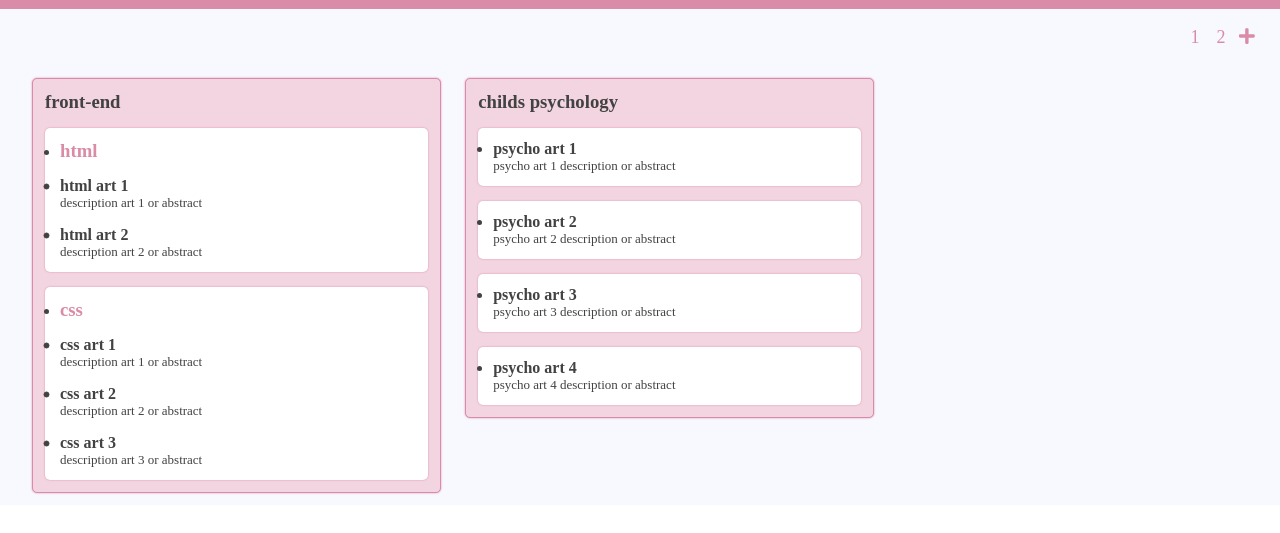
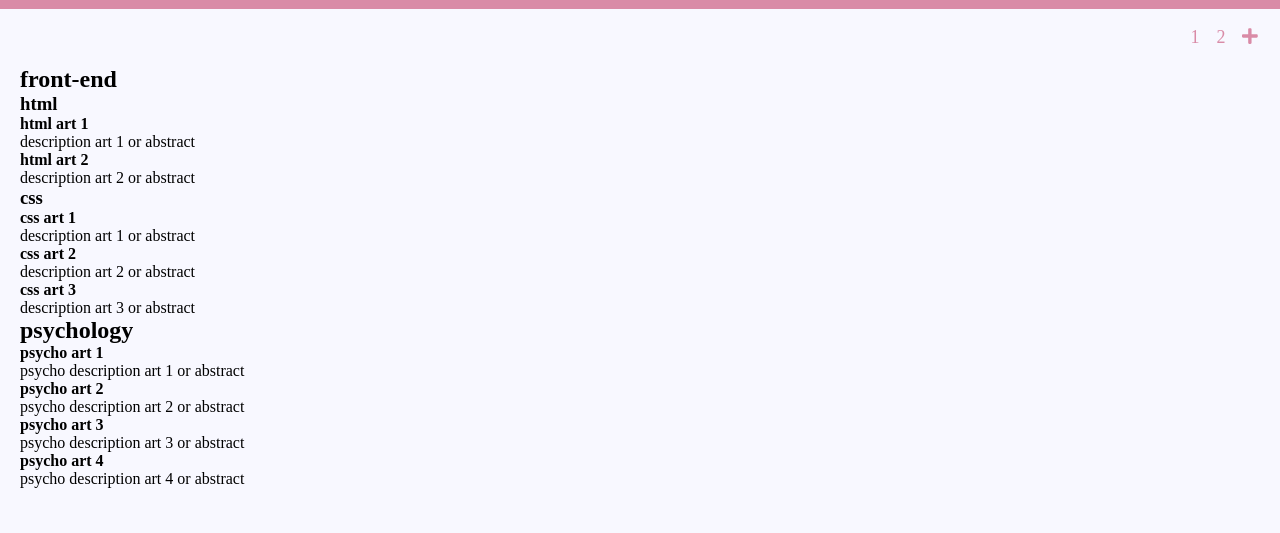
Before and after one commit to marcjnn/be-my-bookmark, a React app: page / in a window 1280 px wide. Shown: the part 41-574 px from the top of the page. Built offline with nearby package versions, Linux system fonts and the light colour scheme.

Commit message:
create component structure for main

```diff
--- a/src/components/App.js
+++ b/src/components/App.js
@@ -1,12 +1,32 @@
 import "./App.scss";
+
+import data from "../data/store.js";
+
 import Header from "./Header";
-import Main from "./Main";
+// import Main from "./Main";
+import TopicList from "./TopicList";
+import { useState } from "react";
+
+import { FontAwesomeIcon } from "@fortawesome/react-fontawesome";
+import { faPlus } from "@fortawesome/free-solid-svg-icons";
 
 function App() {
+  const [boards] = useState(data);
+  const plusIcon = <FontAwesomeIcon icon={faPlus} />;
   return (
     <>
       <Header />
-      <Main />
+
+      <main className="main">
+        <nav className="main__menu">
+          <ul className="menu">
+            <li className="menu__item">1</li>
+            <li className="menu__item">2</li>
+            <li className="menu__item">{plusIcon}</li>
+          </ul>
+        </nav>
+        <TopicList boards={boards} />
+      </main>
     </>
   );
 }
--- a/src/components/App.scss
+++ b/src/components/App.scss
@@ -0,0 +1,120 @@
+// MAIN
+
+.main {
+  height: 100vh;
+  background-color: #f8f8ff;
+  // margin-top: 50px;
+  padding: 50px 20px 0px;
+  &__menu {
+    margin: 15px 0;
+    text-align: right;
+  }
+  .menu {
+    list-style-type: none;
+    display: inline-flex;
+    text-align: center;
+    &__item {
+      width: 26px;
+      padding: 3px 5px;
+      color: #d98ba7;
+      font-size: 18px;
+      font-weight: 200;
+      &:hover {
+        background-color: #f2d5e0;
+        border-radius: 8px;
+      }
+      &:last-child {
+        padding: 3px 0 3px 5px;
+      }
+    }
+  }
+}
+
+.subMenu {
+  /* width: 100%; */
+  text-align: right;
+  padding-top: 15px;
+}
+
+.subMenu > ul {
+  color: #d98ba7;
+}
+
+.subMenu > ul > li:hover {
+  background-color: #f2d5e0;
+  border-radius: 20px;
+}
+
+/* MAIN - section */
+
+.personalMain {
+  width: 100vw;
+  min-height: 100vh;
+
+  /* display: flex;
+  flex-wrap: wrap;
+  justify-content: center; */
+  /* align-items: flex-start; */
+}
+
+/* .boards {
+  width: 100%;
+} */
+
+/* .boards div:first-child {
+  margin-top: 78px;
+} */
+
+.newBoard {
+  width: 100%;
+  box-sizing: border-box;
+  border: 1px solid #d98ba7;
+  border-radius: 5px;
+  background-color: #f2d5e0;
+  margin: 15px 0px;
+  padding: 12px;
+  box-shadow: 0px 0px 2px #d98ba7;
+}
+
+.newBoard > ul {
+  color: #424242;
+  padding: 12px 15px;
+  border-radius: 5px;
+  background-color: white;
+  box-shadow: 0px 0px 2px #d98ba7;
+}
+
+h3.boardName {
+  color: #424242;
+}
+
+h3.boardSectionName {
+  color: #d98ba7;
+}
+
+ul.bookmarks,
+ul.boardSection {
+  margin-top: 15px;
+}
+
+.bmDescription {
+  font-size: 13px;
+}
+
+@media all and (min-width: 768px) {
+  .boards {
+    display: flex;
+    align-items: flex-start;
+  }
+
+  .newBoard {
+    width: 50%;
+    margin: 12px;
+  }
+}
+
+@media all and (min-width: 1200px) {
+  .newBoard {
+    width: 33%;
+  }
+}
--- /dev/null
+++ b/src/components/Board.js
@@ -0,0 +1,19 @@
+import Bookmark from "./Bookmark";
+
+const Board = (props) => {
+  const pins = props.board.pins.map((pin) => {
+    return (
+      <li>
+        <Bookmark pin={pin} />
+      </li>
+    );
+  });
+  return (
+    <>
+      <h3>{props.board.title}</h3>
+      <ul>{pins}</ul>
+    </>
+  );
+};
+
+export default Board;
--- /dev/null
+++ b/src/components/Bookmark.js
@@ -0,0 +1,10 @@
+const Bookmark = (props) => {
+  return (
+    <>
+      <h4>{props.pin.title}</h4>
+      <p>{props.pin.notes}</p>
+    </>
+  );
+};
+
+export default Bookmark;
--- a/src/components/Main.js
+++ b/src/components/Main.js
@@ -1,9 +1,11 @@
 import "./Main.scss";
+
+import TopicList from "./TopicList";
 
 import { FontAwesomeIcon } from "@fortawesome/react-fontawesome";
 import { faPlus } from "@fortawesome/free-solid-svg-icons";
 
-const Main = () => {
+const Main = (props) => {
   const plusIcon = <FontAwesomeIcon icon={faPlus} />;
   return (
     <main className="main">
@@ -14,96 +16,7 @@ const Main = () => {
           <li className="menu__item">{plusIcon}</li>
         </ul>
       </nav>
-      <section className="boards column">
-        <div className="newBoard">
-          <h3 className="boardName">front-end</h3>
-          <ul className="boardSection">
-            <li>
-              <h3 className="boardSectionName">html</h3>
-            </li>
-            <li>
-              <ul className="bookmarks">
-                <li>
-                  <h4 className="bmTitle">html art 1</h4>
-                  <p className="bmDescription">description art 1 or abstract</p>
-                </li>
-              </ul>
-            </li>
-            <li>
-              <ul className="bookmarks">
-                <li>
-                  <h4 className="bmTitle">html art 2</h4>
-                  <p className="bmDescription">description art 2 or abstract</p>
-                </li>
-              </ul>
-            </li>
-          </ul>
-          <ul className="boardSection">
-            <li>
-              <h3 className="boardSectionName">css</h3>
-            </li>
-            <li>
-              <ul className="bookmarks">
-                <li>
-                  <h4 className="bmTitle">css art 1</h4>
-                  <p className="bmDescription">description art 1 or abstract</p>
-                </li>
-              </ul>
-            </li>
-            <li>
-              <ul className="bookmarks">
-                <li>
-                  <h4 className="bmTitle">css art 2</h4>
-                  <p className="bmDescription">description art 2 or abstract</p>
-                </li>
-              </ul>
-            </li>
-            <li>
-              <ul className="bookmarks">
-                <li>
-                  <h4 className="bmTitle">css art 3</h4>
-                  <p className="bmDescription">description art 3 or abstract</p>
-                </li>
-              </ul>
-            </li>
-          </ul>
-        </div>
-        <div className="newBoard">
-          <h3 className="boardName">childs psychology</h3>
-          <ul className="bookmarks">
-            <li>
-              <h4 className="bmTitle">psycho art 1</h4>
-              <p className="bmDescription">
-                psycho art 1 description or abstract
-              </p>
-            </li>
-          </ul>
-          <ul className="bookmarks">
-            <li>
-              <h4 className="bmTitle">psycho art 2</h4>
-              <p className="bmDescription">
-                psycho art 2 description or abstract
-              </p>
-            </li>
-          </ul>
-          <ul className="bookmarks">
-            <li>
-              <h4 className="bmTitle">psycho art 3</h4>
-              <p className="bmDescription">
-                psycho art 3 description or abstract
-              </p>
-            </li>
-          </ul>
-          <ul className="bookmarks">
-            <li>
-              <h4 className="bmTitle">psycho art 4</h4>
-              <p className="bmDescription">
-                psycho art 4 description or abstract
-              </p>
-            </li>
-          </ul>
-        </div>
-      </section>
+      <TopicList boards={props.boards} />
     </main>
   );
 };
--- a/src/components/Main.scss
+++ b/src/components/Main.scss
@@ -1,6 +1,7 @@
 @import "../style/reset.scss";
 
 .main {
+  height: 100vh;
   background-color: #f8f8ff;
   // margin-top: 50px;
   padding: 50px 20px 0px;
@@ -21,6 +22,9 @@
       &:hover {
         background-color: #f2d5e0;
         border-radius: 8px;
+      }
+      &:last-child {
+        padding: 3px 0 3px 5px;
       }
     }
   }
--- /dev/null
+++ b/src/components/Topic.js
@@ -0,0 +1,111 @@
+import Board from "./Board";
+
+const Topic = (props) => {
+  const boards = props.topic.boards.map((board) => {
+    return (
+      <li>
+        <Board board={board} />
+      </li>
+    );
+  });
+  return (
+    <section>
+      <h2>{props.topic.name}</h2>
+      <ul>{boards}</ul>
+    </section>
+  );
+};
+
+export default Topic;
+{
+  /* <section className="boards column">
+        <div className="newBoard">
+          <h3 className="boardName">front-end</h3>
+          <ul className="boardSection">
+            <li>
+              <h3 className="boardSectionName">html</h3>
+            </li>
+            <li>
+              <ul className="bookmarks">
+                <li>
+                  <h4 className="bmTitle">html art 1</h4>
+                  <p className="bmDescription">description art 1 or abstract</p>
+                </li>
+              </ul>
+            </li>
+            <li>
+              <ul className="bookmarks">
+                <li>
+                  <h4 className="bmTitle">html art 2</h4>
+                  <p className="bmDescription">description art 2 or abstract</p>
+                </li>
+              </ul>
+            </li>
+          </ul>
+          <ul className="boardSection">
+            <li>
+              <h3 className="boardSectionName">css</h3>
+            </li>
+            <li>
+              <ul className="bookmarks">
+                <li>
+                  <h4 className="bmTitle">css art 1</h4>
+                  <p className="bmDescription">description art 1 or abstract</p>
+                </li>
+              </ul>
+            </li>
+            <li>
+              <ul className="bookmarks">
+                <li>
+                  <h4 className="bmTitle">css art 2</h4>
+                  <p className="bmDescription">description art 2 or abstract</p>
+                </li>
+              </ul>
+            </li>
+            <li>
+              <ul className="bookmarks">
+                <li>
+                  <h4 className="bmTitle">css art 3</h4>
+                  <p className="bmDescription">description art 3 or abstract</p>
+                </li>
+              </ul>
+            </li>
+          </ul>
+        </div>
+        <div className="newBoard">
+          <h3 className="boardName">childs psychology</h3>
+          <ul className="bookmarks">
+            <li>
+              <h4 className="bmTitle">psycho art 1</h4>
+              <p className="bmDescription">
+                psycho art 1 description or abstract
+              </p>
+            </li>
+          </ul>
+          <ul className="bookmarks">
+            <li>
+              <h4 className="bmTitle">psycho art 2</h4>
+              <p className="bmDescription">
+                psycho art 2 description or abstract
+              </p>
+            </li>
+          </ul>
+          <ul className="bookmarks">
+            <li>
+              <h4 className="bmTitle">psycho art 3</h4>
+              <p className="bmDescription">
+                psycho art 3 description or abstract
+              </p>
+            </li>
+          </ul>
+          <ul className="bookmarks">
+            <li>
+              <h4 className="bmTitle">psycho art 4</h4>
+              <p className="bmDescription">
+                psycho art 4 description or abstract
+              </p>
+            </li>
+          </ul>
+        </div>
+      </section> */
+}
--- /dev/null
+++ b/src/components/TopicList.js
@@ -0,0 +1,10 @@
+import Topic from "./Topic";
+
+const TopicList = (props) => {
+  const topics = props.boards.map((topic) => {
+    return <Topic topic={topic} />;
+  });
+  return <>{topics}</>;
+};
+
+export default TopicList;
--- /dev/null
+++ b/src/data/store.js
@@ -0,0 +1,85 @@
+const data = [
+  {
+    name: "front-end",
+    boards: [
+      {
+        title: "html",
+        pins: [
+          {
+            title: "html art 1",
+            url: "",
+            tags: "",
+            notes: "description art 1 or abstract",
+          },
+          {
+            title: "html art 2",
+            url: "",
+            tags: "",
+            notes: "description art 2 or abstract",
+          },
+        ],
+      },
+      {
+        title: "css",
+        pins: [
+          {
+            title: "css art 1",
+            url: "",
+            tags: "",
+            notes: "description art 1 or abstract",
+          },
+          {
+            title: "css art 2",
+            url: "",
+            tags: "",
+            notes: "description art 2 or abstract",
+          },
+          {
+            title: "css art 3",
+            url: "",
+            tags: "",
+            notes: "description art 3 or abstract",
+          },
+        ],
+      },
+    ],
+  },
+  {
+    name: "psychology",
+    boards: [
+      {
+        title: "",
+        pins: [
+          {
+            title: "psycho art 1",
+            url: "",
+            tags: "",
+            notes: "psycho description art 1 or abstract",
+          },
+          {
+            title: "psycho art 2",
+            url: "",
+            tags: "",
+            notes: "psycho description art 2 or abstract",
+          },
+          {
+            title: "psycho art 3",
+            url: "",
+            tags: "",
+            notes: "psycho description art 3 or abstract",
+          },
+          {
+            title: "psycho art 4",
+            url: "",
+            tags: "",
+            notes: "psycho description art 4 or abstract",
+          },
+        ],
+      },
+    ],
+  },
+];
+
+export default data;
+
+// prototypes: Board, Article
--- a/src/style/reset.scss
+++ b/src/style/reset.scss
@@ -7,3 +7,7 @@
 .hidden {
   display: none;
 }
+
+ul {
+  list-style-type: none;
+}
```
Also changed, not shown: src/components/Board.scss (added), src/components/Topic.scss (added), src/components/TopicList.scss (added).
